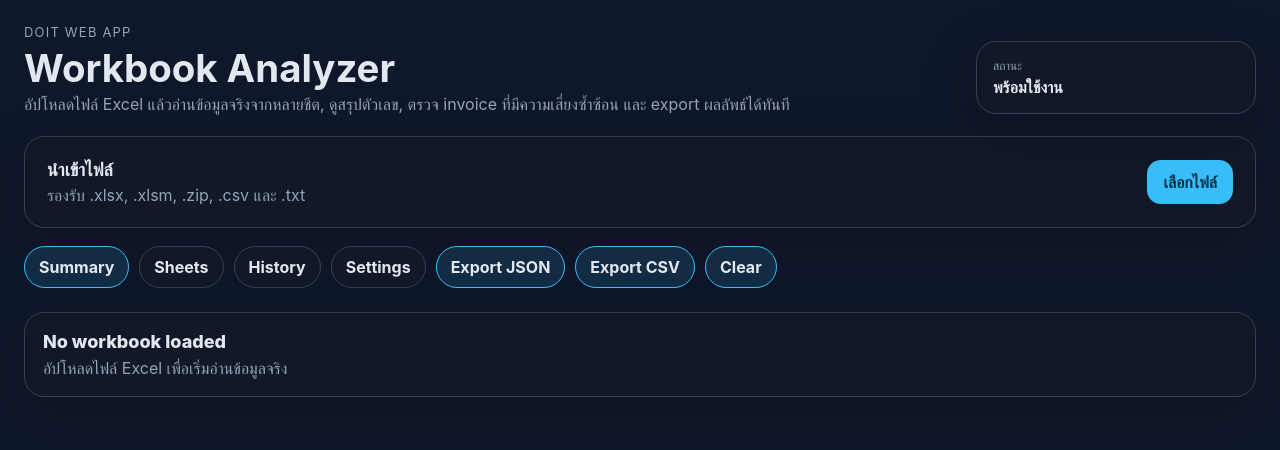
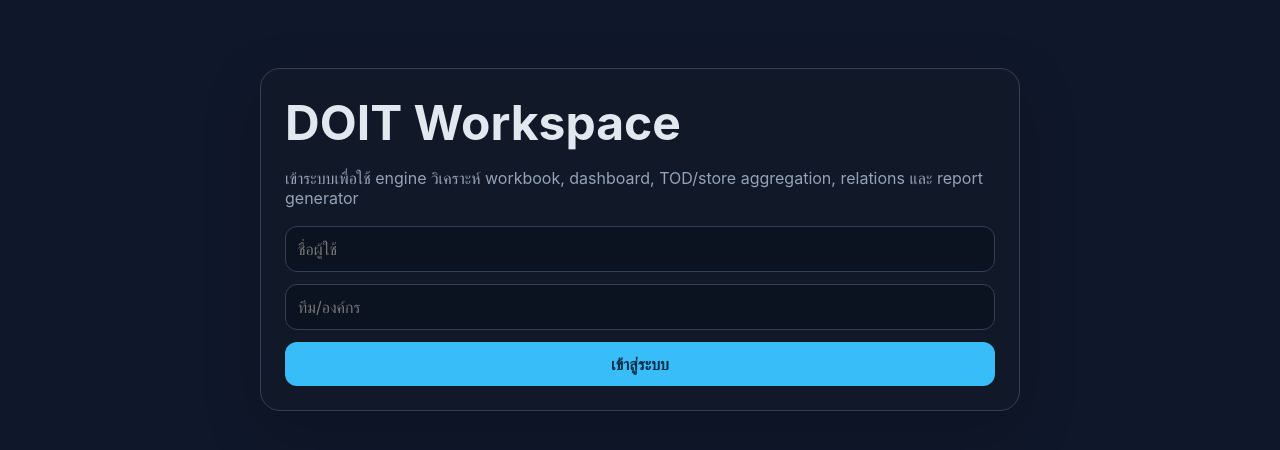
Before and after one commit to proweed001-ux/doit-web-app, a React (Vite) app: page / in a window 1280 px wide. Shown: the top 450 px of the page. Built offline with nearby package versions, Linux system fonts and the light colour scheme.

Commit message:
Wire app to full DOIT production engine

```diff
--- a/src/App.tsx
+++ b/src/App.tsx
@@ -1,5 +1,5 @@
-import DoitApp from './DoitApp';
+import DoitAppPro from './DoitAppPro';
 
 export default function App() {
-  return <DoitApp />;
+  return <DoitAppPro />;
 }
```
